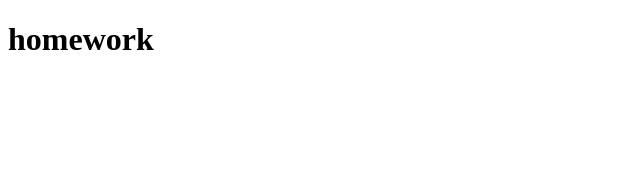
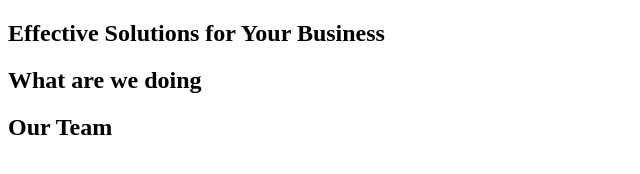
Before and after one commit to YudzhinKr/goit-markup-hw-01, a plain HTML site: page index.html in a window 1280 px wide. Shown: the whole page, without its empty margins (0-640 px from the left). Drawn offline with Linux system fonts and the light colour scheme.

Commit message:
update index.html

```diff
--- a/index.html
+++ b/index.html
@@ -2,10 +2,27 @@
 <html lang="en">
   <head>
     <meta charset="UTF-8" />
-    <meta name="viewport" content="width=device-width, initial-scale=1.0" />
-    <title>Document</title>
+    <meta name="description" content="digital marketing and growth solutions" />
+    <title>Web Studio</title>
   </head>
   <body>
-    <h1>homework</h1>
+    <header>
+      <!-- logo and menu and address -->
+    </header>
+    <main>
+      <section>
+        <h1>Effective Solutions for Your Business</h1>
+      </section>
+      <section></section>
+      <section>
+        <h2>What are we doing</h2>
+      </section>
+      <section>
+        <h2>Our Team</h2>
+      </section>
+    </main>
+    <footer>
+      <!-- logo and text -->
+    </footer>
   </body>
 </html>
```
